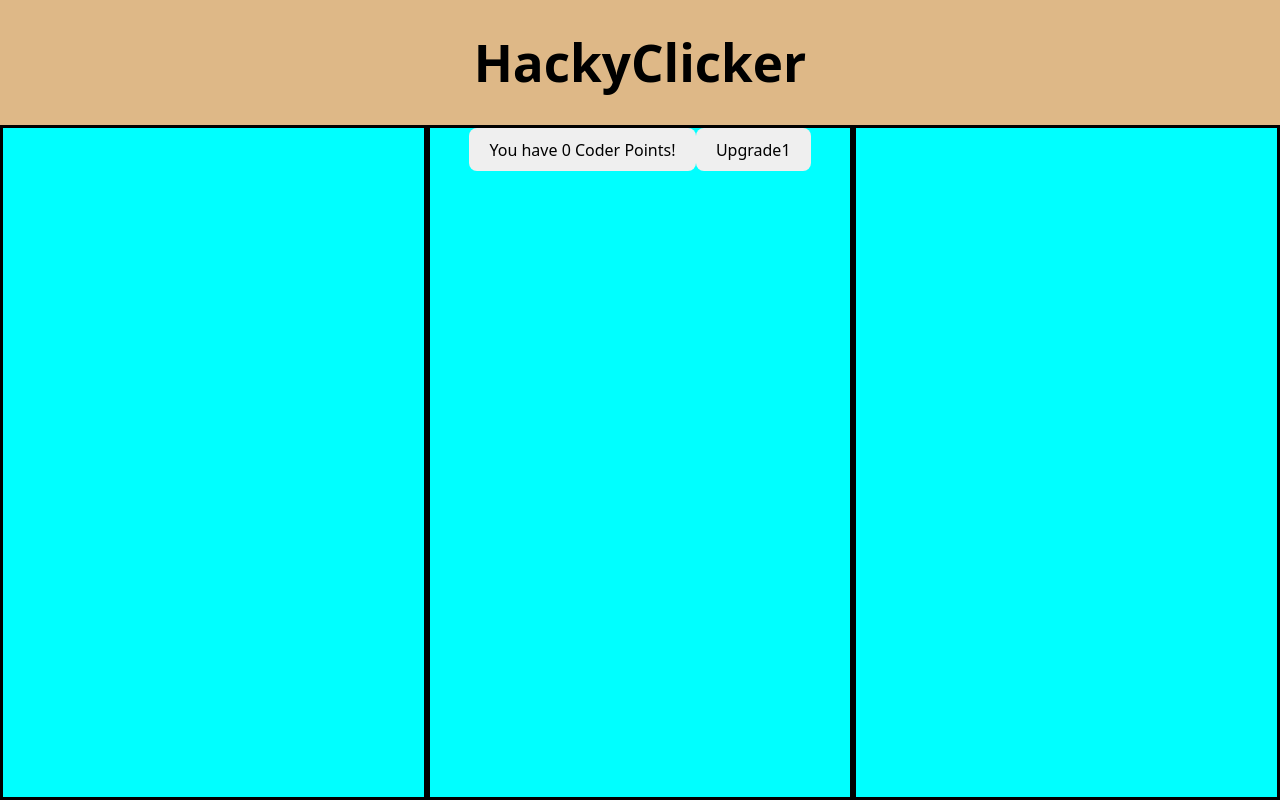
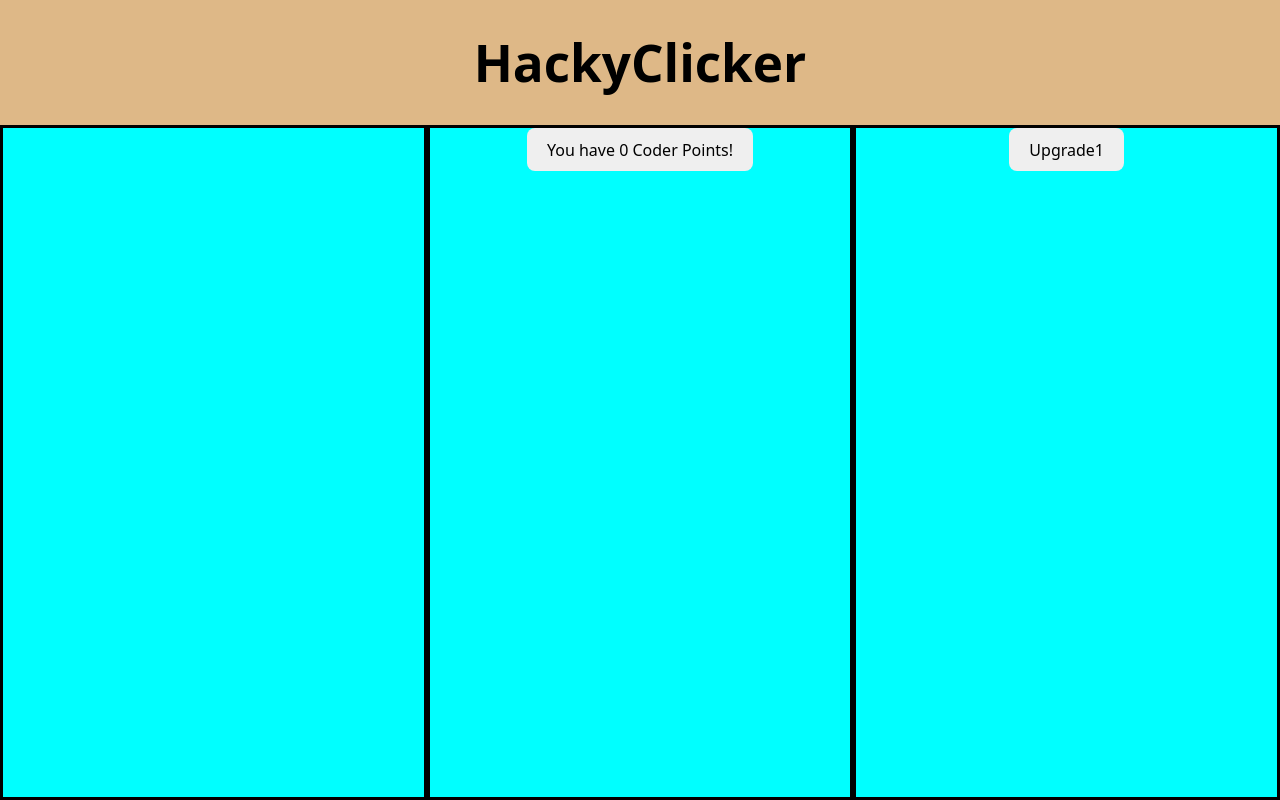
Before and after one commit to jwatkins74/HackyClicker, a React (Vite) app in the folder hackyclicker/: page / in a window 1280 px wide. Built offline with nearby package versions, Linux system fonts and the light colour scheme.

Commit message:
Moved Upgrades

```diff
--- a/hackyclicker/src/App.jsx
+++ b/hackyclicker/src/App.jsx
@@ -37,13 +37,15 @@ function App() {
         <button onClick={handleBearClick}>
           You have {points} Coder Points!
         </button>
-        {upgrades.map((upgrade) => (
+
+      </div>
+        <div id = "right">
+          {upgrades.map((upgrade) => (
           <button key={upgrade.name} onClick={() => handleUpgradeClick(upgrade.name)}>
             {upgrade.name}
           </button>
         ))}
-      </div>
-        <div id = "right"></div>
+        </div>
     </div>
     </div>
     </>
```
